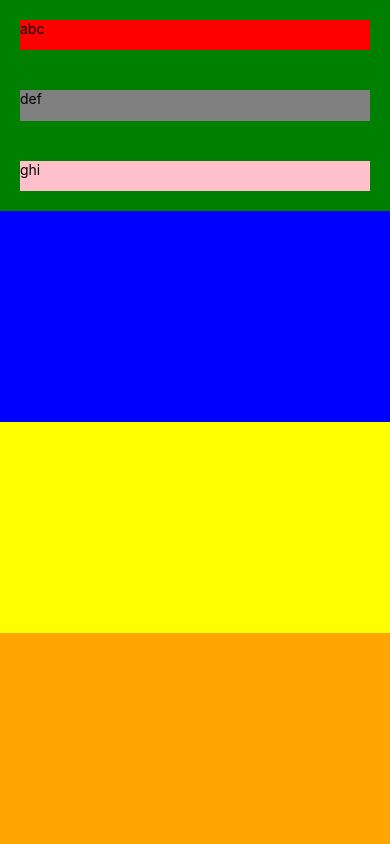
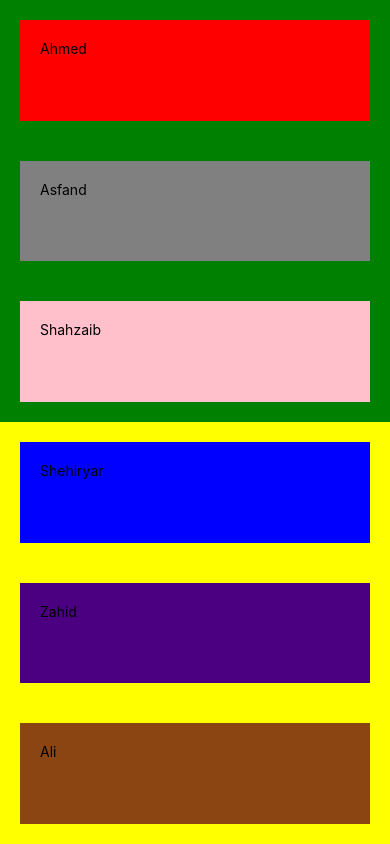
Before and after one commit to Shehiryar12/Awesomeproject, a React Native app: screen / in a window 390 px wide. Built offline with nearby package versions, Linux system fonts and the light colour scheme.

Commit message:
learn app.js

```diff
--- a/App.js
+++ b/App.js
@@ -54,14 +54,19 @@ import {Text, View, StyleSheet} from 'react-native';
 const App = () => {
   return (
     <View style={styles.main}>
+
       <View style={styles.box1}>
-        <View style={styles.InnerBox1}><Text>abc</Text> </View>
-         <View style={styles.InnerBox2}><Text>def</Text> </View>
-        <View style={styles.InnerBox3}><Text>ghi</Text> </View>
+
+         <View style={styles.InnerBox1}><Text>Ahmed</Text> </View>
+         <View style={styles.InnerBox2}><Text>Asfand</Text> </View>
+        <View style={styles.InnerBox3}><Text>Shahzaib</Text> </View>
 
       </View>
-      <View style={styles.box2}></View>
-      <View style={styles.box3}></View>
+    <View style={styles.box2}>
+        <View style={styles.InnerBox4}><Text>Shehiryar</Text> </View>
+        <View style={styles.InnerBox5}><Text>Zahid</Text> </View>
+        <View style={styles.InnerBox6}><Text>Ali</Text> </View>
+    </View>
       <View style={styles.box4}></View>
     </View>
   );
@@ -76,23 +81,19 @@ const styles = StyleSheet.create({
        backgroundColor:"green",
 
   },
+
   box2: {
-    flex: 1,
-    backgroundColor: 'blue',
-  },
-  box3: {
     flex: 1,
     backgroundColor: 'yellow',
   },
-  box4: {
-    flex: 1,
-    backgroundColor: 'orange',
-    // marginLeft:30
-  },
+
    InnerBox1: {
       flex: 1,
       backgroundColor: 'red',
       margin:20,
+      paddingTop:20,
+      paddingLeft:20,
+      paddingbottom:20
 
     //   marginRight:20,
     //   marginTop:30,
@@ -102,14 +103,40 @@ const styles = StyleSheet.create({
  InnerBox2: {
       flex: 1,
       backgroundColor: 'grey',
-      margin:20,
+       margin:20,
+       paddingTop:20,
+       paddingLeft:20,
  },
 
   InnerBox3: {
       flex: 1,
       backgroundColor: 'pink',
       margin:20,
+      paddingTop:20,
+      paddingLeft:20,
+ },
+ InnerBox4: {
+      flex: 1,
+      backgroundColor: 'blue',
+      margin:20,
+      paddingTop:20,
+      paddingLeft:20,
+ },
+  InnerBox5: {
+      flex: 1,
+      backgroundColor: 'indigo',
+      margin:20,
+      paddingTop:20,
+      paddingLeft:20,
+ },
+  InnerBox6: {
+      flex: 1,
+      backgroundColor: 'saddlebrown',
+      margin:20,
+      paddingTop:20,
+      paddingLeft:20,
  }
 }
 )
+
 export default App;
```
